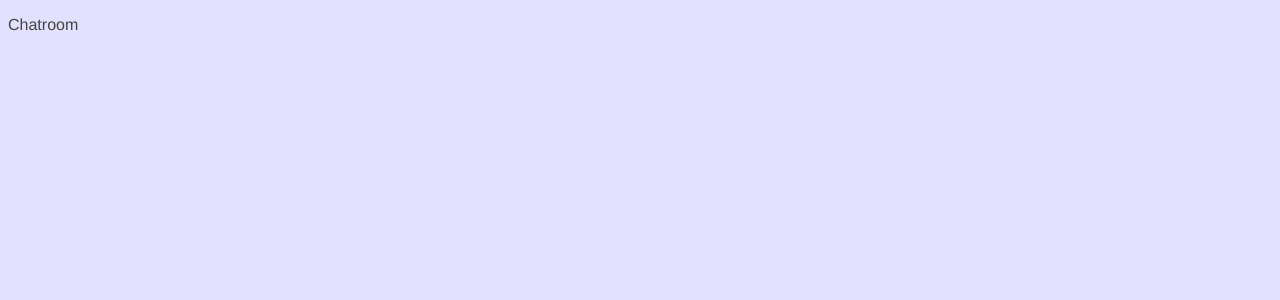
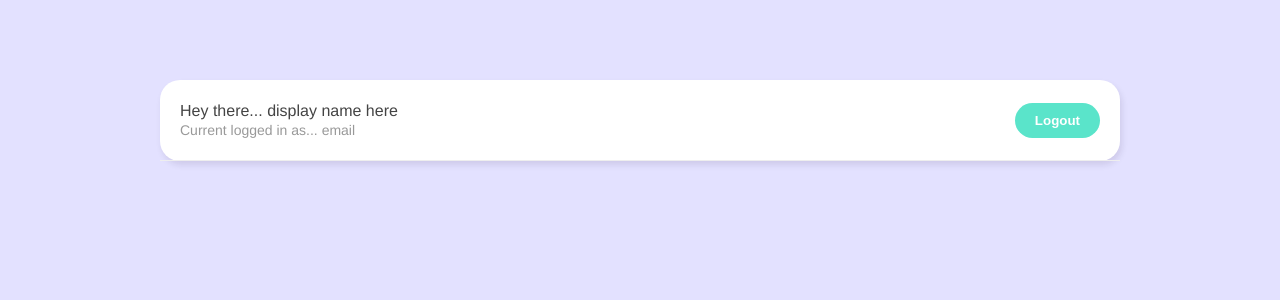
Before and after one commit to lbertoncello/vue-live-chat, a Vue app: page /chatroom in a window 1280 px wide. Shown: the top 300 px of the page. Built offline with nearby package versions, Linux system fonts and the light colour scheme.

Commit message:
feat: add Navbar to Chatroom

```diff
--- a/src/views/Chatroom.vue
+++ b/src/views/Chatroom.vue
@@ -1,10 +1,14 @@
 <template>
-  <p>Chatroom</p>
+  <div class="container">
+    <Navbar />
+  </div>
 </template>
 
 <script>
+import Navbar from '../components/Navbar.vue'
+
 export default {
-
+  components: { Navbar }
 }
 </script>
 
```
